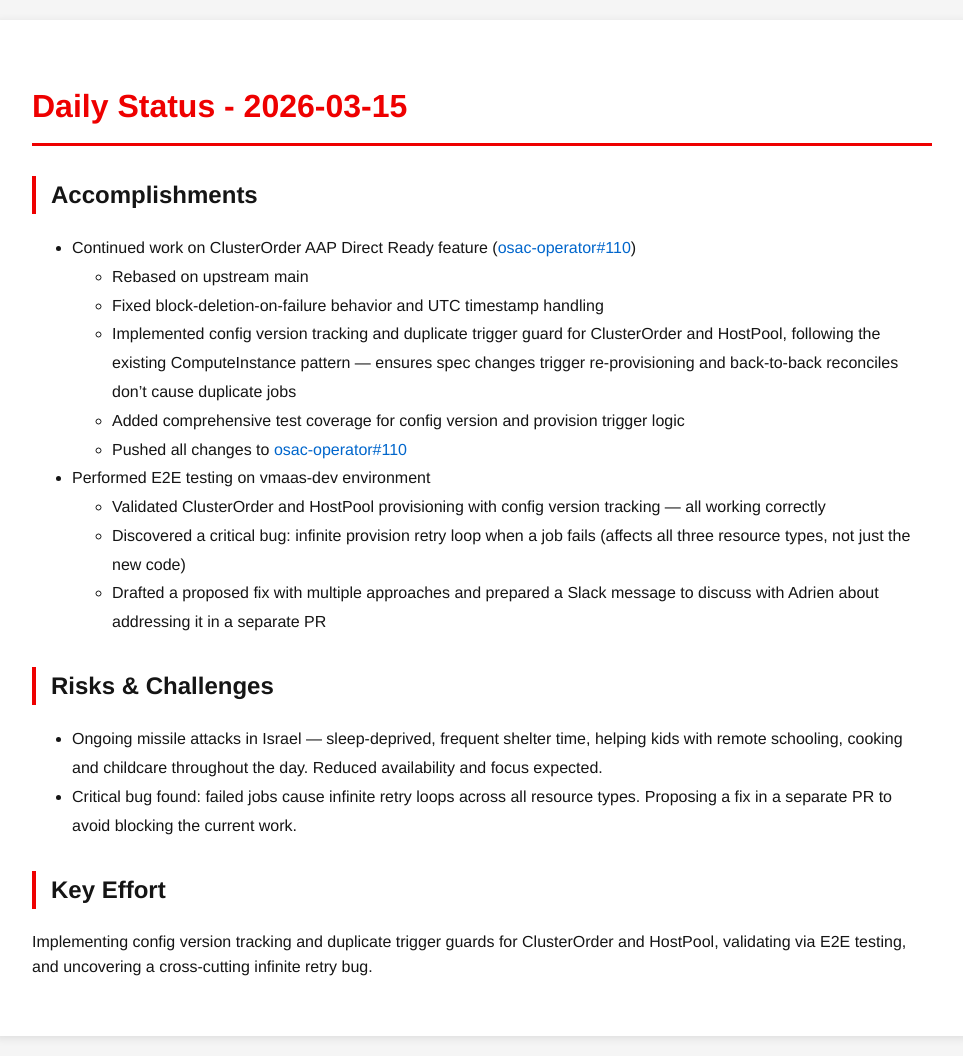
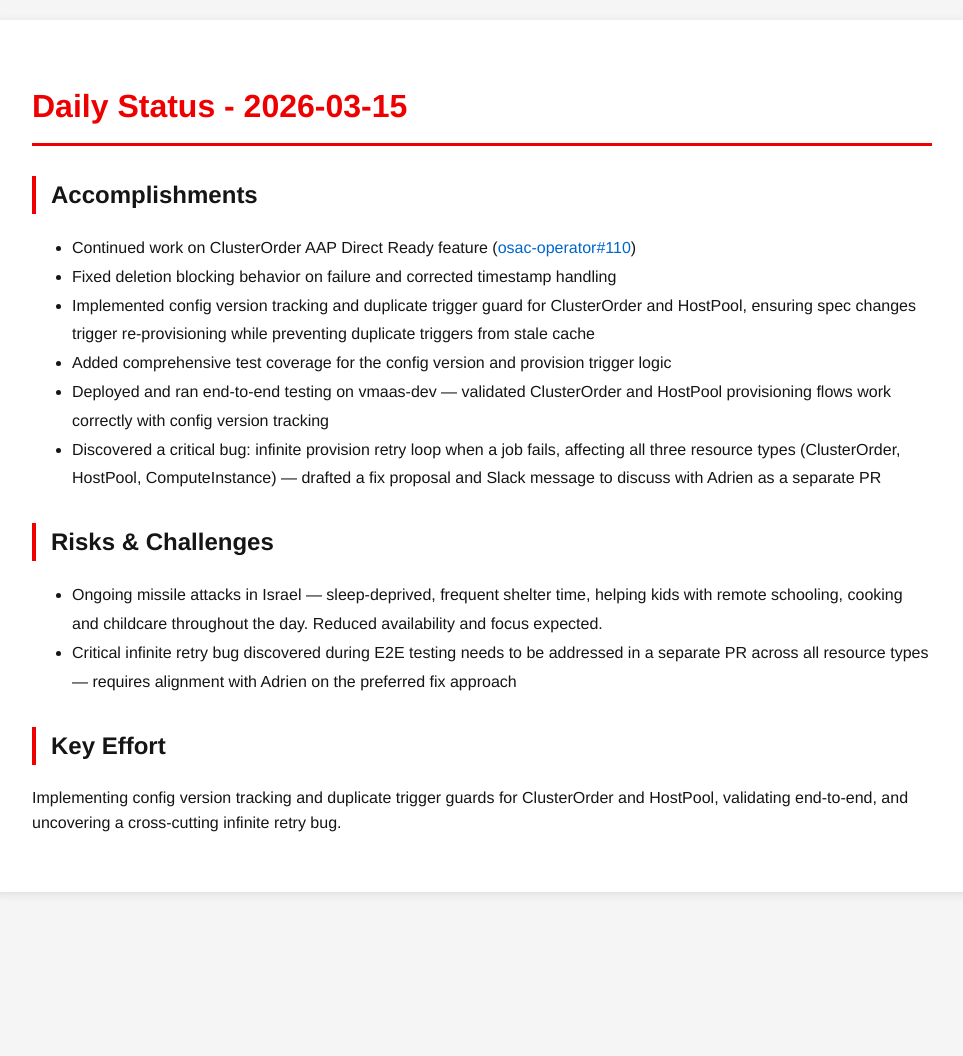
Before and after one commit to tzvatot/daily-status, a Jekyll site: the page built from 2026-03-15.md, in a window 1280 px wide. Shown: the whole page, without its empty margins (158-1121 px from the left). Built offline with Jekyll 4.4.1, drawn with Linux system fonts in a browser that asks for light colours; after the commit the page ends 912 px from its top, so only the background shows below that.

Commit message:
Daily status update - 2026-03-15

```diff
--- a/2026-03-15.md
+++ b/2026-03-15.md
@@ -8,19 +8,15 @@ date: 2026-03-15
 
 ## Accomplishments
 - Continued work on ClusterOrder AAP Direct Ready feature ([osac-operator#110](https://github.com/osac-project/osac-operator/pull/110))
-  - Rebased on upstream main
-  - Fixed block-deletion-on-failure behavior and UTC timestamp handling
-  - Implemented config version tracking and duplicate trigger guard for ClusterOrder and HostPool, following the existing ComputeInstance pattern — ensures spec changes trigger re-provisioning and back-to-back reconciles don't cause duplicate jobs
-  - Added comprehensive test coverage for config version and provision trigger logic
-  - Pushed all changes to [osac-operator#110](https://github.com/osac-project/osac-operator/pull/110)
-- Performed E2E testing on vmaas-dev environment
-  - Validated ClusterOrder and HostPool provisioning with config version tracking — all working correctly
-  - Discovered a critical bug: infinite provision retry loop when a job fails (affects all three resource types, not just the new code)
-  - Drafted a proposed fix with multiple approaches and prepared a Slack message to discuss with Adrien about addressing it in a separate PR
+- Fixed deletion blocking behavior on failure and corrected timestamp handling
+- Implemented config version tracking and duplicate trigger guard for ClusterOrder and HostPool, ensuring spec changes trigger re-provisioning while preventing duplicate triggers from stale cache
+- Added comprehensive test coverage for the config version and provision trigger logic
+- Deployed and ran end-to-end testing on vmaas-dev — validated ClusterOrder and HostPool provisioning flows work correctly with config version tracking
+- Discovered a critical bug: infinite provision retry loop when a job fails, affecting all three resource types (ClusterOrder, HostPool, ComputeInstance) — drafted a fix proposal and Slack message to discuss with Adrien as a separate PR
 
 ## Risks & Challenges
 - Ongoing missile attacks in Israel — sleep-deprived, frequent shelter time, helping kids with remote schooling, cooking and childcare throughout the day. Reduced availability and focus expected.
-- Critical bug found: failed jobs cause infinite retry loops across all resource types. Proposing a fix in a separate PR to avoid blocking the current work.
+- Critical infinite retry bug discovered during E2E testing needs to be addressed in a separate PR across all resource types — requires alignment with Adrien on the preferred fix approach
 
 ## Key Effort
-Implementing config version tracking and duplicate trigger guards for ClusterOrder and HostPool, validating via E2E testing, and uncovering a cross-cutting infinite retry bug.
+Implementing config version tracking and duplicate trigger guards for ClusterOrder and HostPool, validating end-to-end, and uncovering a cross-cutting infinite retry bug.
```
